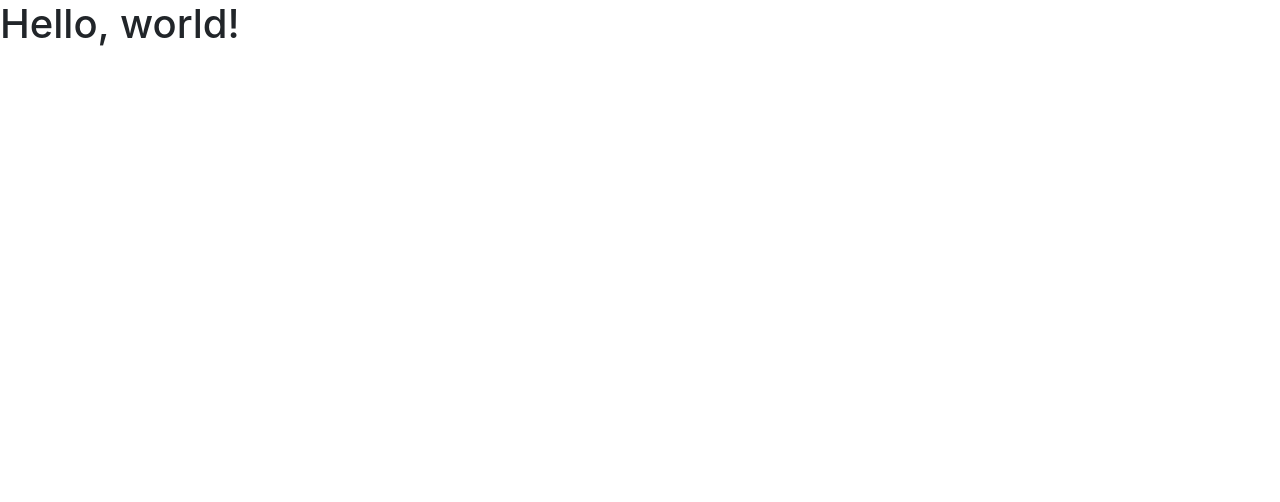
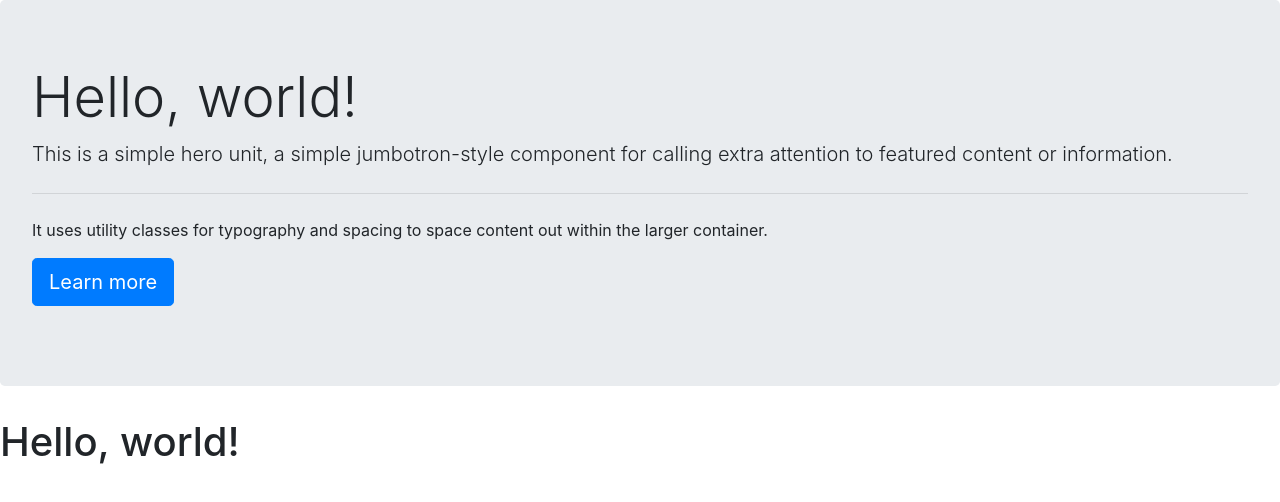
Before and after one commit to Heria2022/react-app, a plain HTML site: page index.html in a window 1280 px wide. Drawn offline with nearby package versions, Linux system fonts and the light colour scheme.

Commit message:
Update index.html

```diff
--- a/index.html
+++ b/index.html
@@ -9,8 +9,15 @@
 
     <!-- Bootstrap CSS -->
     <link rel="stylesheet" href="https://cdn.jsdelivr.net/npm/bootstrap@4.0.0/dist/css/bootstrap.min.css" integrity="sha384-Gn5384xqQ1aoWXA+058RXPxPg6fy4IWvTNh0E263XmFcJlSAwiGgFAW/dAiS6JXm" crossorigin="anonymous">
-
-    <title>Hello, world!</title>
+          <div class="jumbotron">
+            <h1 class="display-4">Hello, world!</h1>
+            <p class="lead">This is a simple hero unit, a simple jumbotron-style component for calling extra attention to featured content or information.</p>
+            <hr class="my-4">
+            <p>It uses utility classes for typography and spacing to space content out within the larger container.</p>
+            <p class="lead">
+              <a class="btn btn-primary btn-lg" href="#" role="button">Learn more</a>
+            </p>
+          </div>
   </head>
   <body>
     <h1>Hello, world!</h1>
```
